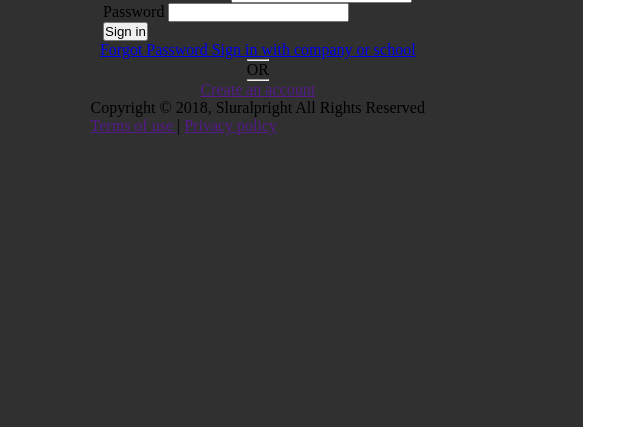
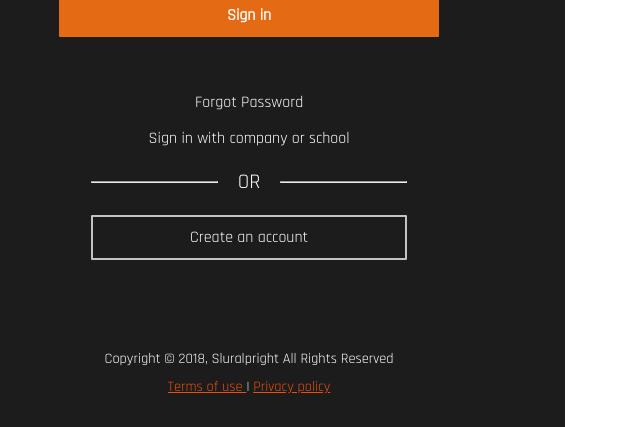
Before and after one commit to TsotneDarjania/pluralsight-login-clone, a plain HTML site: page index.html in a window 1280 px wide. Shown: the part 373-800 px from the top of the page, without its empty margins (67-707 px from the left). Drawn offline with Linux system fonts and the light colour scheme.

Commit message:
complete left container

```diff
--- a/index.html
+++ b/index.html
@@ -23,7 +23,7 @@
                     <label for=""> Password </label>
                     <input type="password" class="text-input">
                 </div>
-                <button type="submit"> Sign in </button>
+                <button class="sign-up-btn" type="submit"> Sign in </button>
             </form>
 
             <!-- Links -->
@@ -39,7 +39,7 @@
                 <hr class="bar">
             </div>
 
-            <a href=""> Create an account</a>
+            <a class="transparent-btn" href=""> Create an account</a>
 
             <footer>
                 <p> Copyright © 2018, Sluralpright All Rights Reserved </p>
--- a/style.css
+++ b/style.css
@@ -1,7 +1,47 @@
+@import url('https://fonts.googleapis.com/css2?family=Rajdhani&display=swap');
+
+
+
+
 * {
     margin: 0;
     padding: 0;
     box-sizing: border-box;
+    font-family: 'Rajdhani', sans-serif;
+}
+
+span {
+    color: white;
+}
+
+.links{
+    margin-top: 20px;
+    display: flex;
+    flex-direction: column;
+    align-items: center;
+}
+
+.links a{
+    margin-top: 15px;
+}
+
+a {
+    color: white;
+    text-decoration: none;
+}
+
+.or{
+    width: 50%;
+    display: flex;
+    gap: 20px;
+    align-items: center;
+    justify-content: space-around;
+    font-size: 1.3rem;
+}
+
+hr {
+    width: 220px;
+    height: 0.5px;
 }
 
 main {
@@ -15,6 +55,7 @@ main {
     overflow: none;
     display: flex;
     flex-direction: row;
+    gap:20px;
 }
 
 .left-container{
@@ -22,10 +63,10 @@ main {
     flex-direction: column;
     justify-content: center;
     align-items: center;
-    background-color: rgb(49, 48, 48);
+    background-color: rgb(28, 28, 28);
 }
 .right-container{
-    flex-grow: 2;
+    flex-grow: 5;
 }
 
 .login-logo{
@@ -33,5 +74,79 @@ main {
 }
 
 form{
+    display: flex;
+    flex-direction: column;
+    width: 60%;
+    gap: 20px;
+    margin-top: 70px;
+}
 
+input {
+    width: 100%;
+    padding: 9px 10px;
+    font-size: 1rem;
+    margin-top: 10px;
+    color: white;
+    background: none;
+    border: none;
+    border-radius: 1px;
+    outline: 0.5px solid rgb(158, 157, 157);
 }
+
+input:focus {
+    outline: 1px solid white;
+}
+
+label, p {
+    color: white;
+}
+
+.sign-up-btn{
+    border-radius: 1px;
+    border:none;
+    padding: 11px;
+    font-size: 1rem;
+    background-color: rgb(228, 107, 20);
+    color: white;
+    font-weight: bold;
+    cursor: pointer;
+    transition: 0.5s;
+}
+.sign-up-btn:hover{
+    background-color: rgb(249, 140, 62);
+}
+
+.transparent-btn{
+    padding: 10px 0px;
+    width: 50%;
+    border-radius: 1px;
+    text-align: center;
+    border: 2px solid rgb(196, 195, 195);
+    transition: 0.5s;
+}
+
+.transparent-btn:hover{
+    border: 2px solid rgb(230, 107, 0);
+    color: rgb(230, 107, 0);
+}
+
+
+footer{
+    font-size: 0.9rem;
+    display: flex;
+    margin-top: 70px;
+    width: 50%;
+    justify-content: center;
+    align-items: center;
+    flex-direction: column;
+}
+
+footer div{
+    margin-top: 10px;
+    color: white;
+}
+
+footer div a{
+    color: rgb(238, 78, 15);
+    text-decoration: underline;
+}
```
